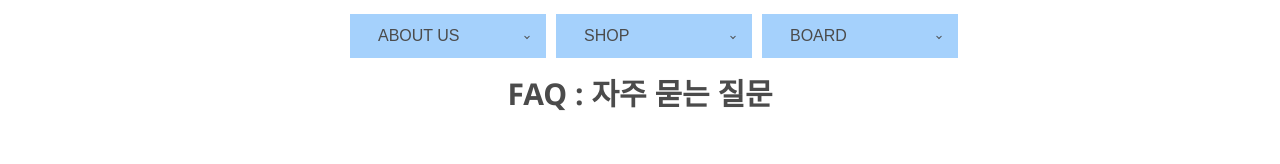
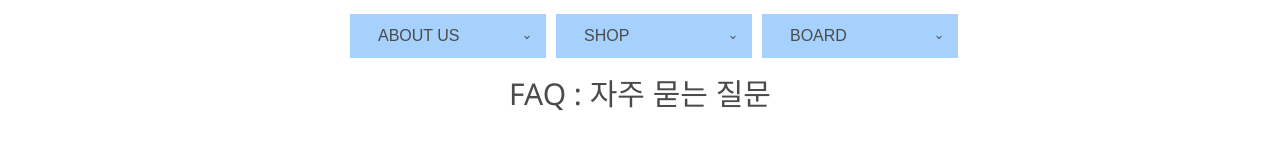
Before and after one commit to ssunivs/front-ssunivs-store, a React (Create React App) app: page /FAQ in a window 1280 px wide. Shown: the part 161-325 px from the top of the page. Built offline with nearby package versions, Linux system fonts and the light colour scheme.

Commit message:
headTitle module 수정

```diff
--- a/src/pages/LogIn.module.css
+++ b/src/pages/LogIn.module.css
@@ -1,9 +1,3 @@
-h1 {
-    color: #4b4b4b;
-    font-family:'Segoe UI';
-    font-size: 30px;
-}
-
 #userLogInForm{
     text-align: center;
 }
--- a/src/pages/headTitle.module.css
+++ b/src/pages/headTitle.module.css
@@ -1,6 +1,10 @@
 .head{
     text-align: center;
     margin-bottom: 50px;
+    color: #4b4b4b;
+    font-family:'Segoe UI';
+    font-size: 30px;
+    font-weight:normal;
 }
 
 @media screen and (max-width:899px) {
```
